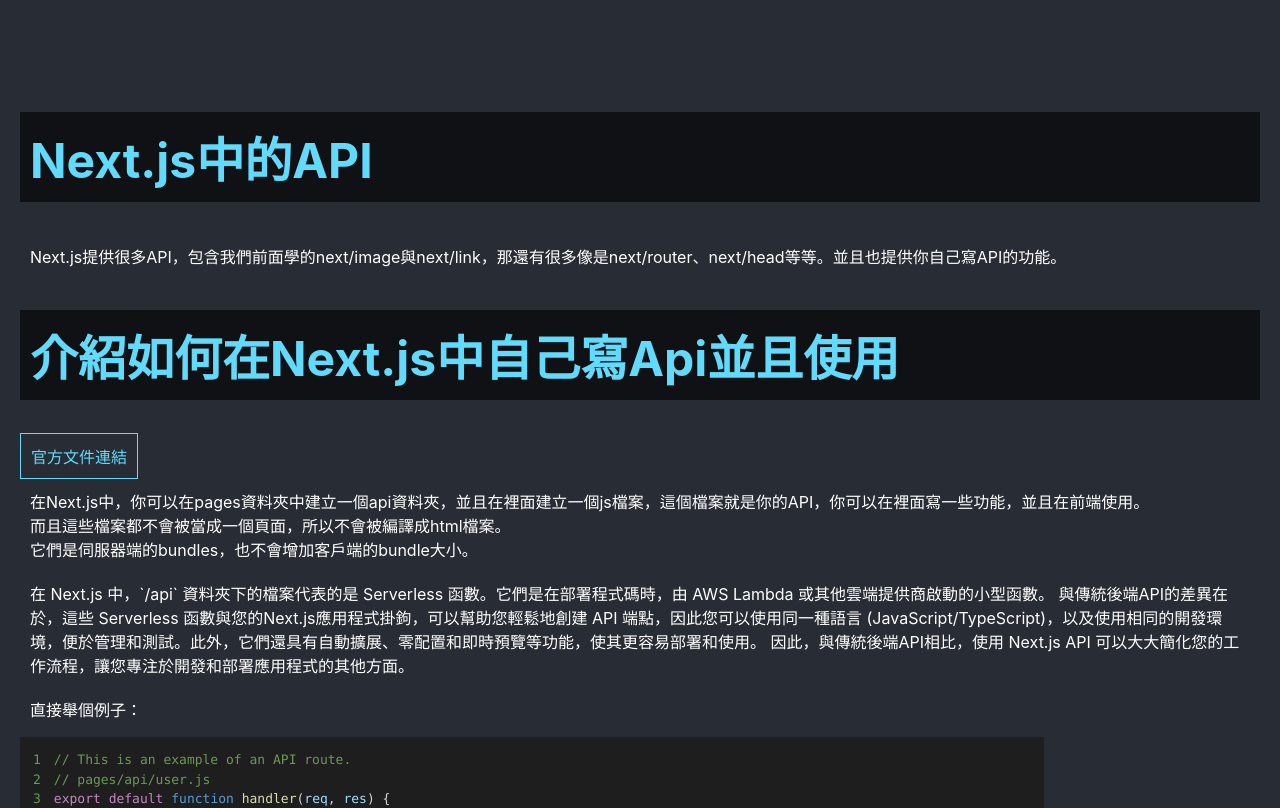
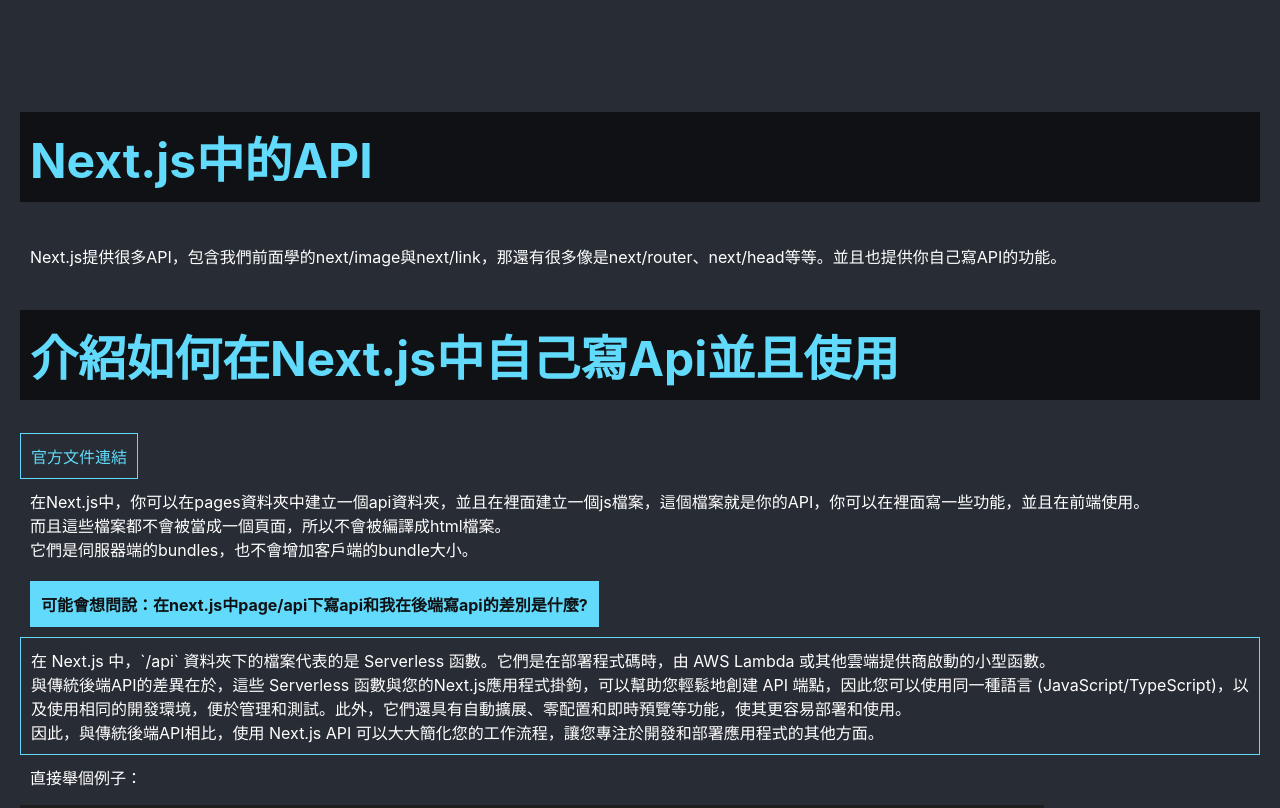
Before and after one commit to Bobo100/React-Next.js-Introduce, a Next.js app: page /NextjsAPI in a window 1280 px wide. Shown: the top 808 px of the page. Built offline with nearby package versions, Linux system fonts and the light colour scheme.

Commit message:
Update NextjsAPI.tsx

```diff
--- a/pages/NextjsAPI.tsx
+++ b/pages/NextjsAPI.tsx
@@ -21,8 +21,10 @@
                     它們是伺服器端的bundles，也不會增加客戶端的bundle大小。
                 </p>
 
-                <p>在 Next.js 中，`/api` 資料夾下的檔案代表的是 Serverless 函數。它們是在部署程式碼時，由 AWS Lambda 或其他雲端提供商啟動的小型函數。
-                    與傳統後端API的差異在於，這些 Serverless 函數與您的Next.js應用程式掛鉤，可以幫助您輕鬆地創建 API 端點，因此您可以使用同一種語言 (JavaScript/TypeScript)，以及使用相同的開發環境，便於管理和測試。此外，它們還具有自動擴展、零配置和即時預覽等功能，使其更容易部署和使用。
+                <p className='hightlight'>可能會想問說：在next.js中page/api下寫api和我在後端寫api的差別是什麼?</p>
+
+                <p className='border'>在 Next.js 中，`/api` 資料夾下的檔案代表的是 Serverless 函數。它們是在部署程式碼時，由 AWS Lambda 或其他雲端提供商啟動的小型函數。<br />
+                    與傳統後端API的差異在於，這些 Serverless 函數與您的Next.js應用程式掛鉤，可以幫助您輕鬆地創建 API 端點，因此您可以使用同一種語言 (JavaScript/TypeScript)，以及使用相同的開發環境，便於管理和測試。此外，它們還具有自動擴展、零配置和即時預覽等功能，使其更容易部署和使用。<br />
                     因此，與傳統後端API相比，使用 Next.js API 可以大大簡化您的工作流程，讓您專注於開發和部署應用程式的其他方面。
                 </p>
 
```
